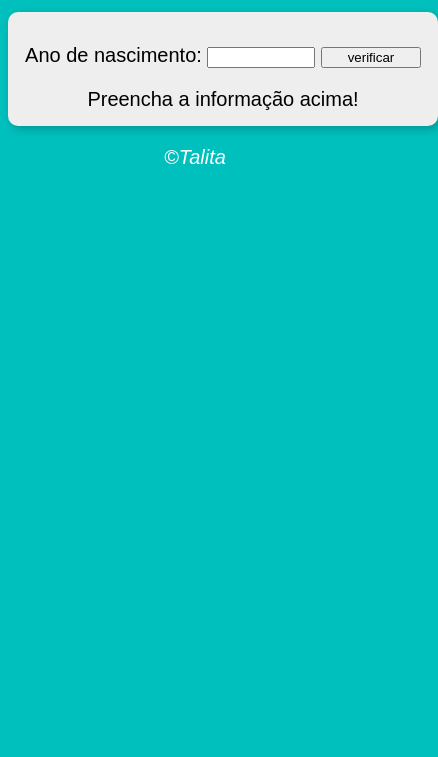
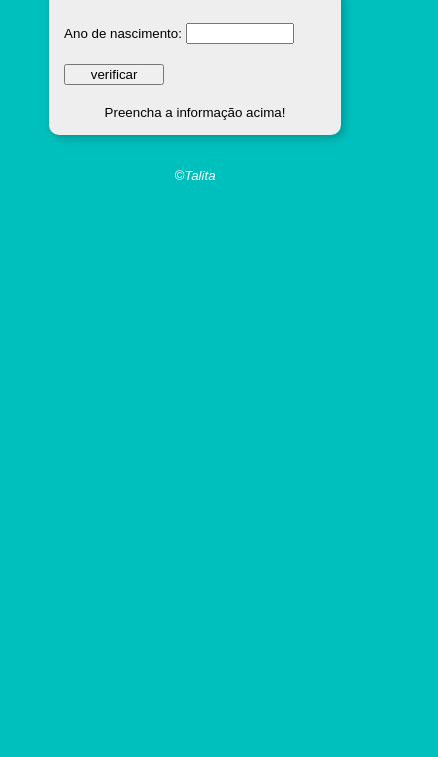
Before and after one commit to TalitaEvancely/DomJavaScript, a plain HTML site: page pode-votar/index.html in a window 390 px wide. Shown: the part 87-844 px from the top of the page, 438 px wide, since content can reach past the window. Drawn offline with Linux system fonts and the light colour scheme.

Commit message:
atualizando codigo

```diff
--- a/pode-votar/votar.css
+++ b/pode-votar/votar.css
@@ -39,12 +39,16 @@ margin-top: 20px;
 
 /*RESPONSIVO*/
 
-@media(max-width:360px){
+@media(max-width: 750px){
     section{
-        width:80% ;
+        width:70% ;
     }
  body{
     font-size: 10pt;
+    display: flex;
+    flex-direction: column;
+    justify-content: center;
+    align-items: center;
  }
 
 }
```
